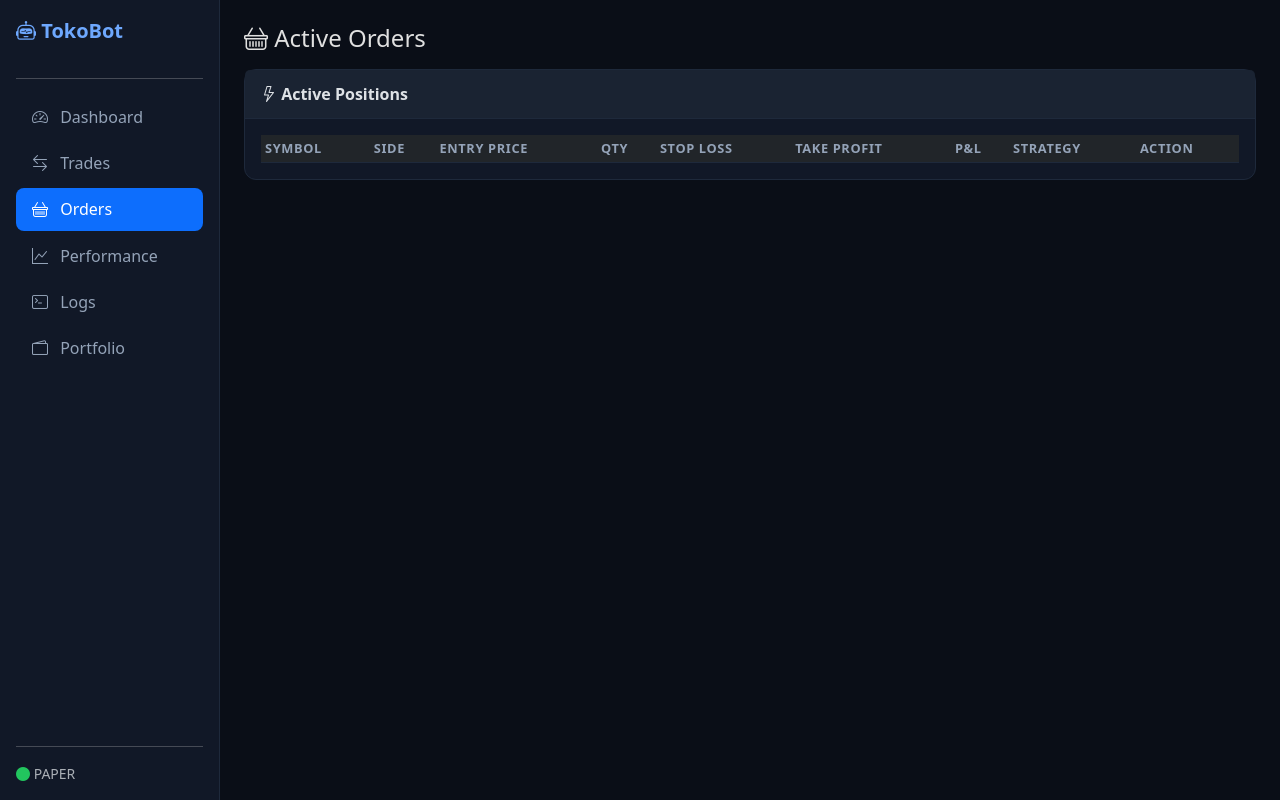
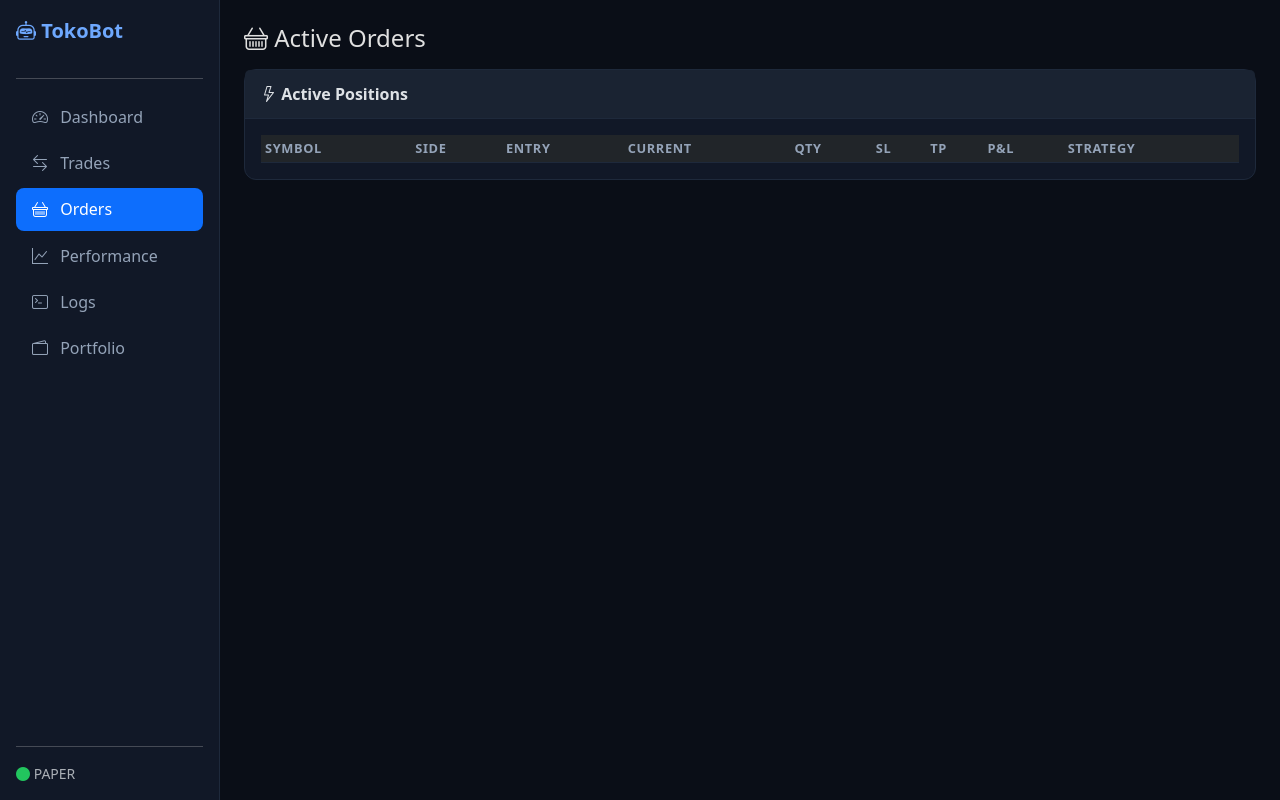
Before and after one commit to teguh2910/tokobot-trading, a FastAPI app: page /orders in a window 1280 px wide. Run offline with FastAPI, Linux system fonts and the light colour scheme; data that the repository does not hold is empty.

Commit message:
Add Current Price column after Entry Price in positions tables

```diff
--- a/web/static/js/dashboard.js
+++ b/web/static/js/dashboard.js
@@ -49,7 +49,8 @@ async function loadDashboard() {
             posTbody.innerHTML += `<tr>
                 <td>${p.symbol}</td>
                 <td><span class="badge bg-${p.side === 'BUY' ? 'success' : 'danger'}">${p.side}</span></td>
-                <td>${p.entry_price.toFixed(4)}</td>
+                <td>${p.entry_price.toFixed(0)}</td>
+                <td>${(p.current_price || 0).toFixed(0)}</td>
                 <td>${p.quantity.toFixed(4)}</td>
                 <td class="${pnlClass}">${p.pnl.toFixed(2)} (${p.pnl_pct.toFixed(2)}%)</td>
             </tr>`;
--- a/web/templates/index.html
+++ b/web/templates/index.html
@@ -119,7 +119,7 @@
             <div class="card-body">
                 <div class="table-responsive">
                     <table class="table table-sm" id="positions-table">
-                        <thead><tr><th>Symbol</th><th>Side</th><th>Entry</th><th>Qty</th><th>P&L</th></tr></thead>
+                        <thead><tr><th>Symbol</th><th>Side</th><th>Entry</th><th>Current</th><th>Qty</th><th>P&L</th></tr></thead>
                         <tbody></tbody>
                     </table>
                 </div>
--- a/web/templates/orders.html
+++ b/web/templates/orders.html
@@ -13,13 +13,13 @@
                     <tr>
                         <th>Symbol</th>
                         <th>Side</th>
-                        <th>Entry Price</th>
+                        <th>Entry</th>
+                        <th>Current</th>
                         <th>Qty</th>
-                        <th>Stop Loss</th>
-                        <th>Take Profit</th>
+                        <th>SL</th>
+                        <th>TP</th>
                         <th>P&L</th>
                         <th>Strategy</th>
-                        <th>Action</th>
                     </tr>
                 </thead>
                 <tbody></tbody>
@@ -41,13 +41,13 @@ async function loadOrders() {
         tbody.innerHTML += `<tr>
             <td>${o.symbol}</td>
             <td><span class="badge bg-${o.side === 'BUY' ? 'success' : 'danger'}">${o.side}</span></td>
-            <td>${o.price.toFixed(4)}</td>
+            <td>${o.price.toFixed(0)}</td>
+            <td>${(o.current_price || 0).toFixed(0)}</td>
             <td>${o.qty.toFixed(4)}</td>
-            <td>${o.stop_loss.toFixed(4)}</td>
-            <td>${o.take_profit.toFixed(4)}</td>
+            <td>${o.stop_loss.toFixed(0)}</td>
+            <td>${o.take_profit.toFixed(0)}</td>
             <td class="${pnlClass}">${o.pnl.toFixed(2)}</td>
             <td>${o.strategy}</td>
-            <td><button class="btn btn-sm btn-outline-danger" onclick="alert('Cancel via strategy page')">Close</button></td>
         </tr>`;
     });
 }
```
